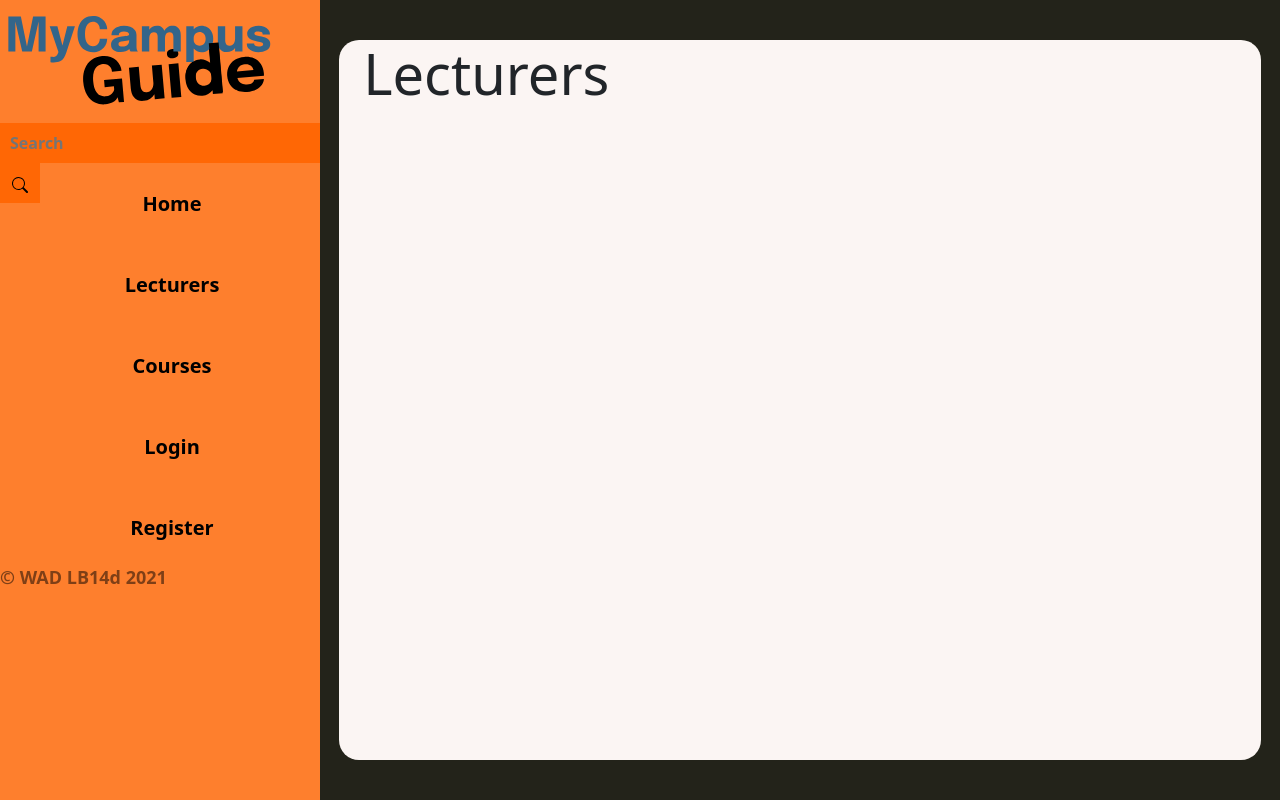
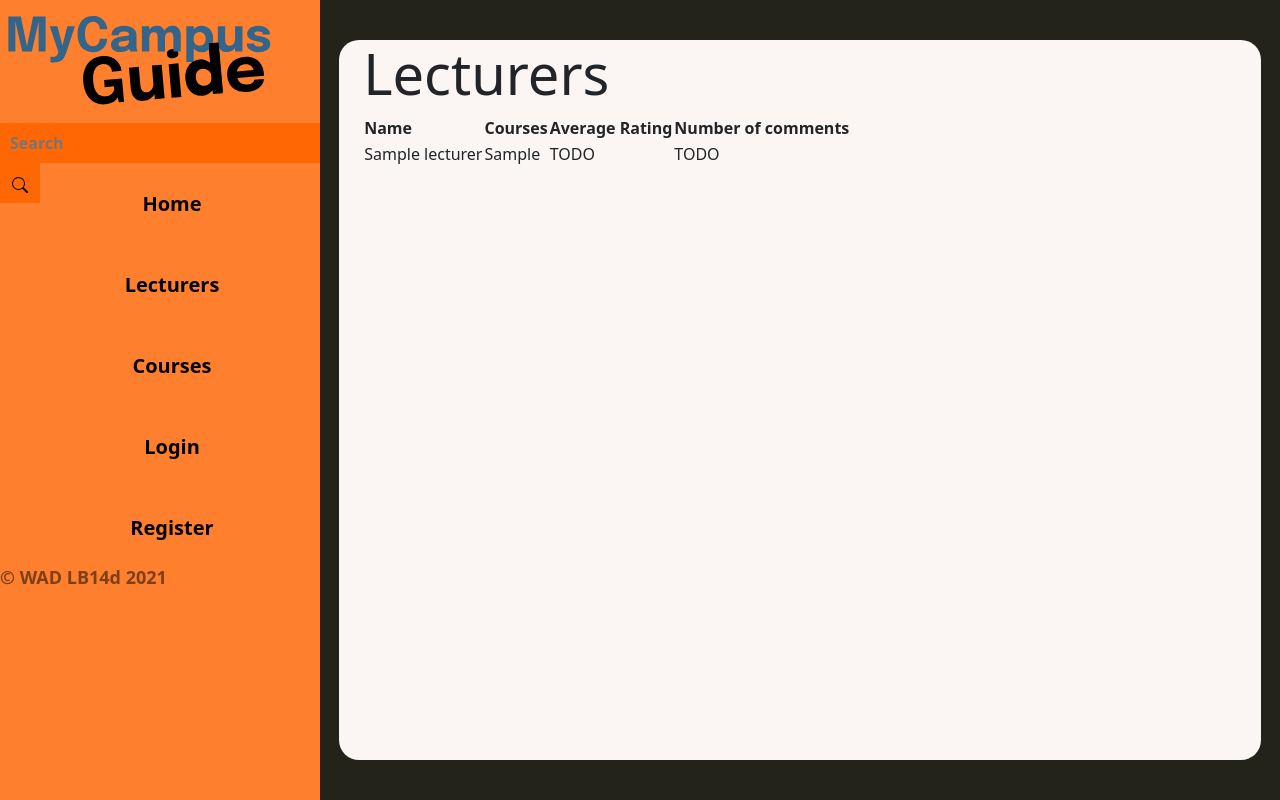
Before and after one commit to WAD2-LB14d/mycampusguide, a Django app: page /guide/lecturers/ in a window 1280 px wide. Run offline with Django 3.2, Linux system fonts and the light colour scheme; tables that the repository leaves empty hold one stand-in row (values such as "Sample post").

Commit message:
Make lecturers page show lecturers table

```diff
--- a/my_campus_guide/guide/views.py
+++ b/my_campus_guide/guide/views.py
@@ -2,14 +2,17 @@ from django.shortcuts import render
 from django.http import HttpResponse
 from django.shortcuts import render
 from guide.forms import LecturerForm
-
+from guide.models import Lecturer
 # Create your views here.
 
 def index(request):
   return render(request, 'guide/index.html')
 
 def courses(request):
-	return render(request, 'guide/courses.html')
+  return render(request, 'guide/courses.html')
 
 def lecturers(request):
-	return render(request, 'guide/lecturers.html')
+  lecturers = Lecturer.objects.order_by('name')
+  context_dict = {}
+  context_dict['lecturers'] = lecturers
+  return render(request, 'guide/lecturers.html', context=context_dict)
--- a/my_campus_guide/templates/guide/lecturers.html
+++ b/my_campus_guide/templates/guide/lecturers.html
@@ -6,9 +6,29 @@
 {% endblock %}
 
 {% block body_block %}
-  <div class="jubmotron jumbotron-fluid">
-    <div class="container">
-      <h1 class="display-4">Lecturers</h1>
-    </div>
+<div class="jubmotron jumbotron-fluid">
+  <div class="container">
+  <h1 class="display-4">Lecturers</h1>
+  {% if lecturers %}
+    <table>
+      <tr>
+        <th>Name</th>
+        <th>Courses</th>
+        <th>Average Rating</th>
+        <th>Number of comments</th>
+      </tr>
+      {% for lecturer in lecturers %}
+        <tr>
+          <td>{{ lecturer.name }}</td>
+          <td>{{ lecturer.teaching }}</td>
+          <td>TODO</td>
+          <td>TODO</td>
+        </tr>
+      {% endfor %}
+    </table>
+  {% else %}
+    <h1> No lecturers in the database. </h1>
+  {% endif %}
   </div>
+</div>
 {% endblock %}
```
